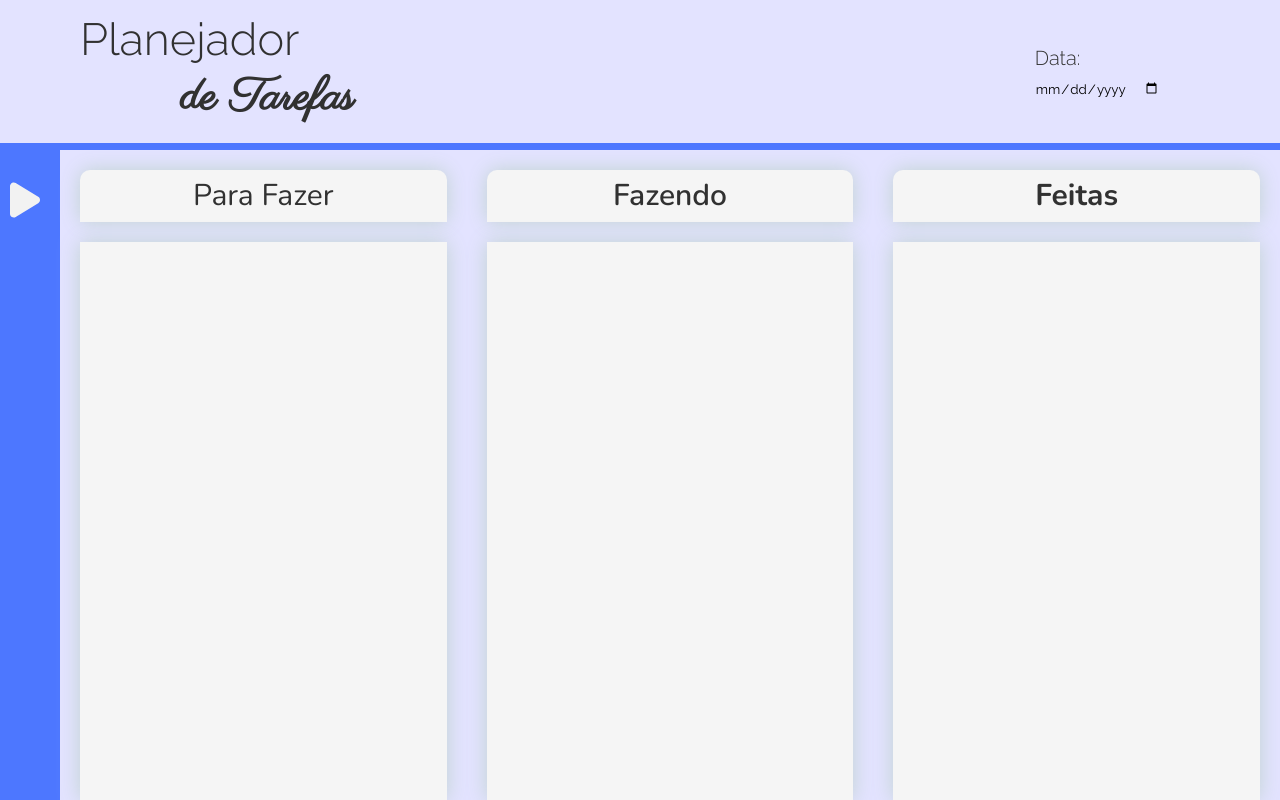
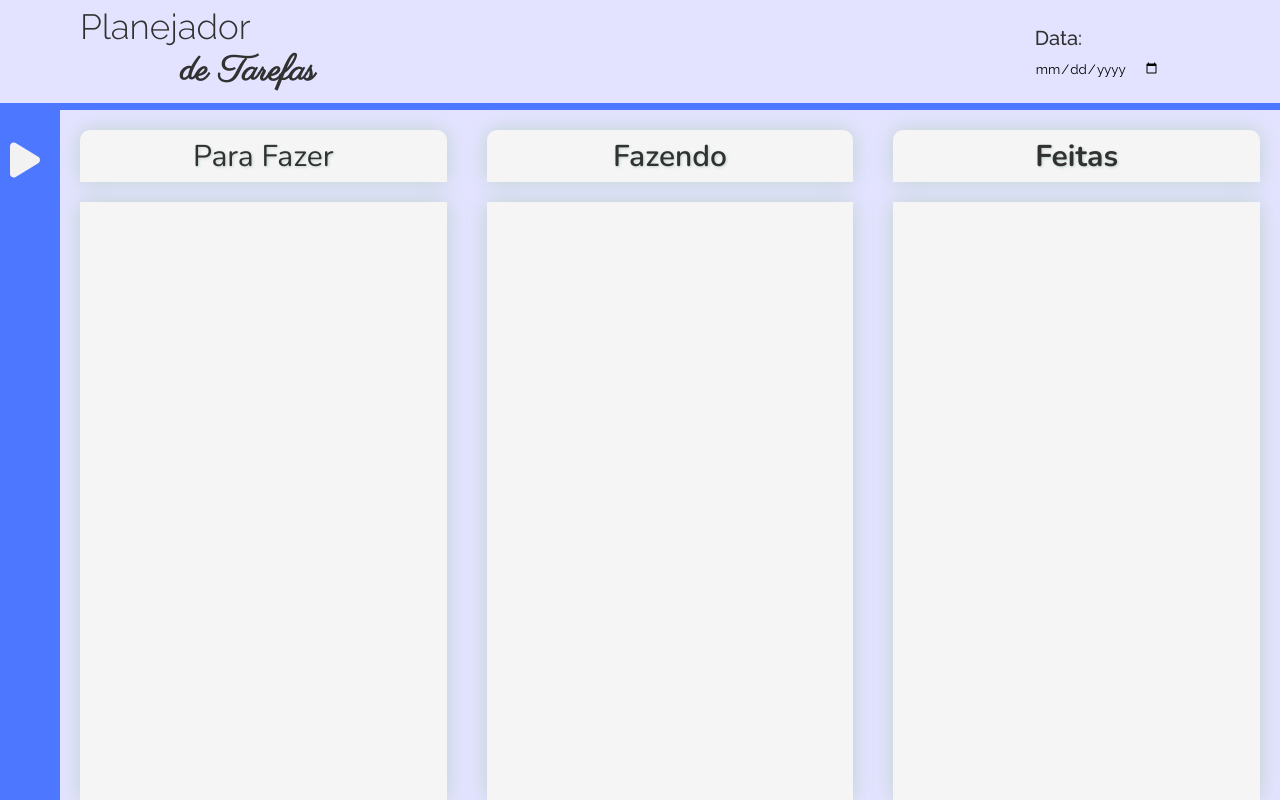
Before and after one commit to DanielFirme/planner, a plain HTML site: page public/index.html in a window 1280 px wide. Drawn offline with nearby package versions, Linux system fonts and the light colour scheme.

Commit message:
project update

```diff
--- a/public/assets/css/style.css
+++ b/public/assets/css/style.css
@@ -5,39 +5,39 @@
 }
 
 :root {
-    --header-height: 150px;
+    --header-height: 110px;
 }
 
 header {
     display: flex;
     justify-content: space-between;
-    padding: 10px 80px;
+    padding: 0px 80px;
     background-color: rgb(227, 227, 255);
     border-bottom: 7px solid rgb(77, 119, 255);
     align-items: center;
     height: var(--header-height);
+}
 
-}
 
 .logo--1 {
     font-family: 'Raleway', sans-serif;
     font-weight: 300;
-    font-size: 45px;
+    font-size: 35px;
     color: #313131;
 }
 
 .logo--2 {
     font-family: 'Parisienne', cursive;
     font-weight: 600;
-    font-size: 45px;
+    font-size: 35px;
     padding-left: 100px;
-    line-height: 65px;
+    line-height: 50px;
     color: #313131;
 }
 
 header h2 {
     font-family: 'Raleway', sans-serif;
-    font-weight: 300;
+    font-weight: 500;
     font-size: 20px;
     color: #313131;
 }
@@ -86,6 +86,7 @@ main {
     font-family: 'Nunito', sans-serif;
     font-size: 30px;
     background-color: #f5f5f5;
+    text-shadow: 1px 1px 3px #c0d3d0;
     margin: 20px 20px;
     height: 60px;
     border-top-left-radius: 10px;
```
